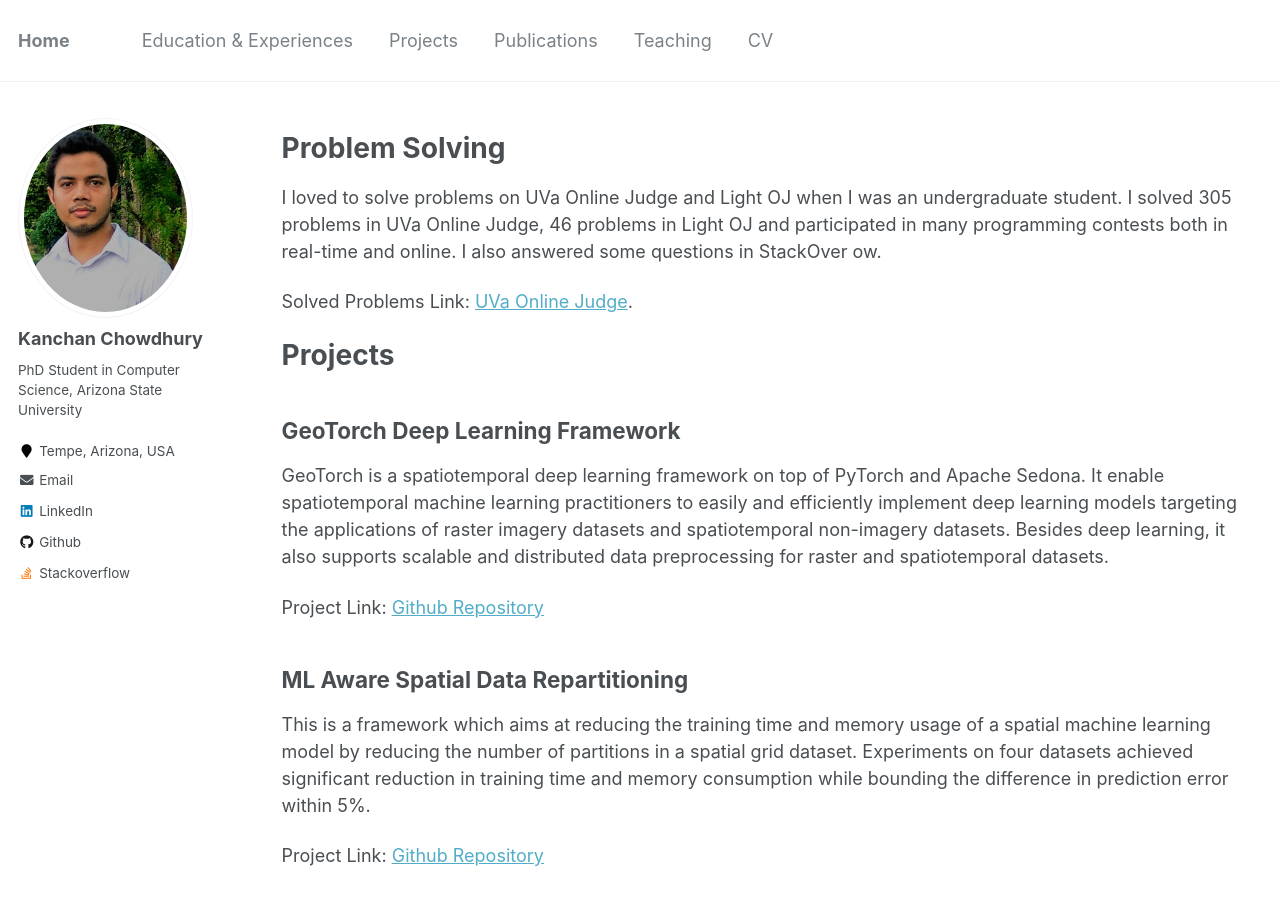
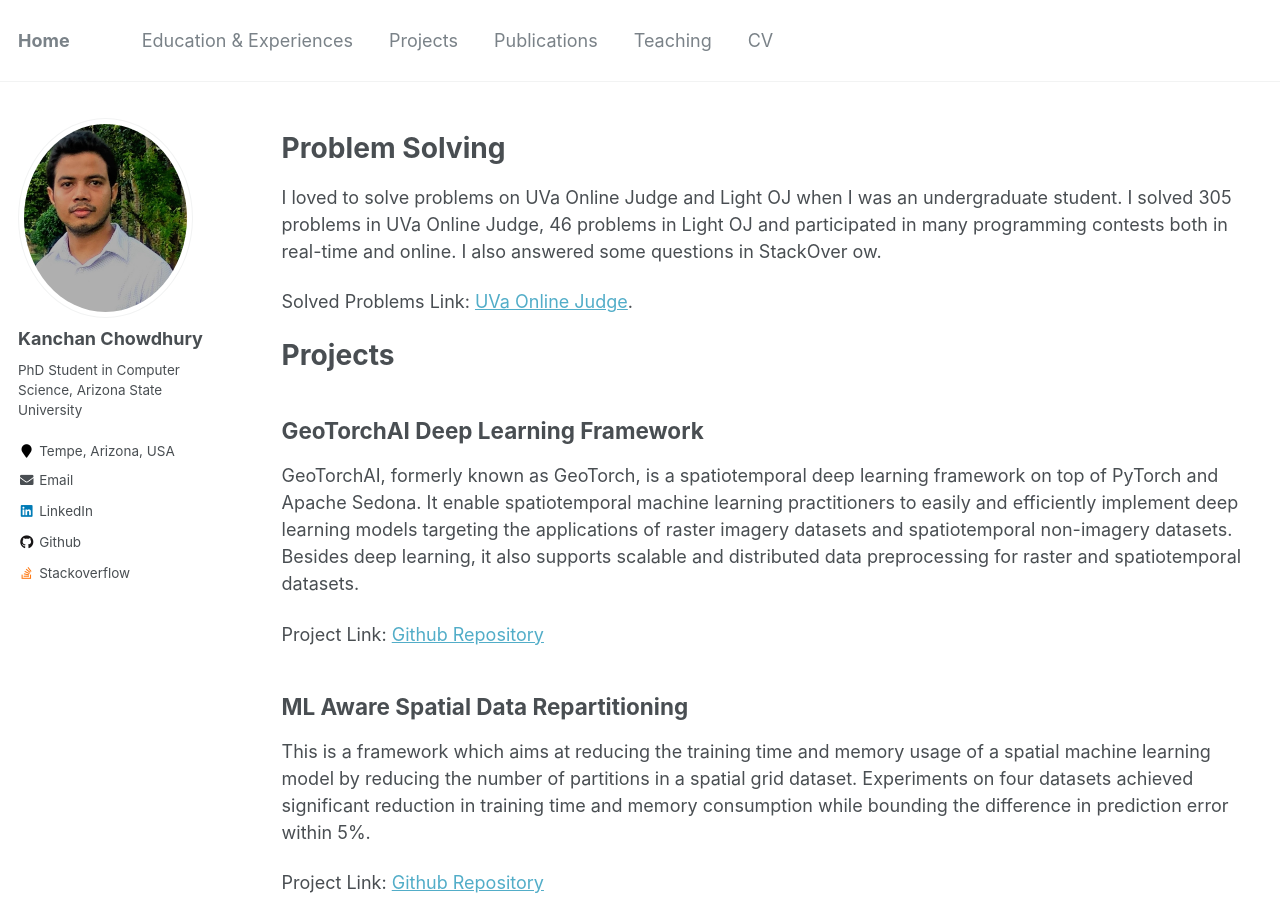
Before and after one commit to kanchanchy/kanchanchy.github.io, a Jekyll site: the page built from _pages/projects.md, in a window 1280 px wide and 900 px high. Built offline with Jekyll 4.4.1, drawn with Linux system fonts in a browser that asks for light colours.

Commit message:
geotorch replaced by geotorchai

```diff
--- a/_data/navigation.yml
+++ b/_data/navigation.yml
@@ -13,4 +13,4 @@ main:
     url: /teaching/
 
   - title: "CV"
-    url: https://kanchanchy.github.io/files/Resume-Kanchan-Chowdhury.pdf
+    url: https://kanchanchy.github.io/files/Kanchan-Chowdhury-Resume.pdf
--- a/_pages/projects.md
+++ b/_pages/projects.md
@@ -17,11 +17,11 @@ Solved Problems Link: [UVa Online Judge](https://onlinejudge.org/index.php?optio
 Projects
 ======
 
-GeoTorch Deep Learning Framework
+GeoTorchAI Deep Learning Framework
 ------
-GeoTorch is a spatiotemporal deep learning framework on top of PyTorch and Apache Sedona. It enable spatiotemporal machine learning practitioners to easily and efficiently implement deep learning models targeting the applications of raster imagery datasets and spatiotemporal non-imagery datasets. Besides deep learning, it also supports scalable and distributed data preprocessing for raster and spatiotemporal datasets.
+GeoTorchAI, formerly known as GeoTorch, is a spatiotemporal deep learning framework on top of PyTorch and Apache Sedona. It enable spatiotemporal machine learning practitioners to easily and efficiently implement deep learning models targeting the applications of raster imagery datasets and spatiotemporal non-imagery datasets. Besides deep learning, it also supports scalable and distributed data preprocessing for raster and spatiotemporal datasets.
 
-Project Link: [Github Repository](https://github.com/DataSystemsLab/GeoTorch)
+Project Link: [Github Repository](https://github.com/DataSystemsLab/GeoTorchAI)
 
 ML Aware Spatial Data Repartitioning
 ------
```
Also changed, not shown: _pages/cv.md (+1 -1 lines), 2 other files.
